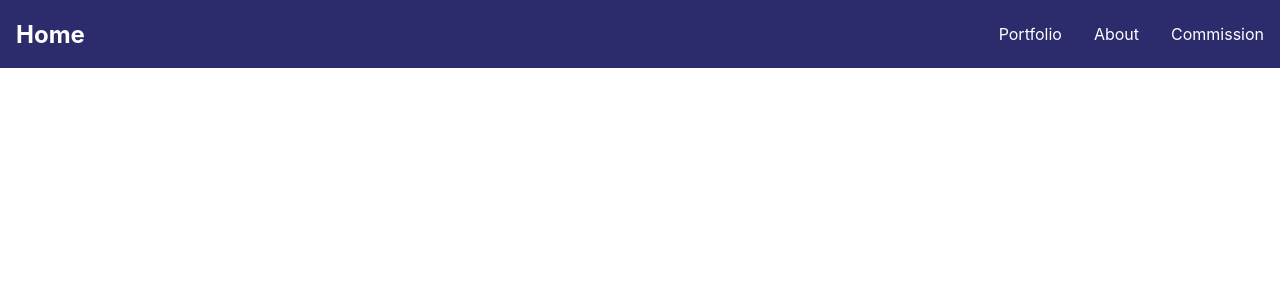
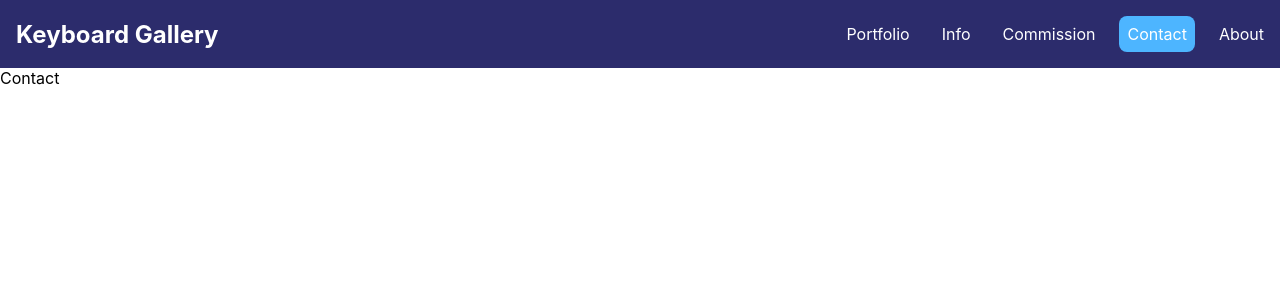
Before and after one commit to Crisu07/KeebGallery, a React (Create React App) app: page /contact in a window 1280 px wide. Shown: the top 300 px of the page. Built offline with nearby package versions, Linux system fonts and the light colour scheme.

Commit message:
Nav bar buttons working
buttons have a highlight
nav bar sticks to top of screen now on scroll

```diff
--- a/src/App.css
+++ b/src/App.css
@@ -1,5 +1,7 @@
 .App {
   text-align: center;
+  height: 100%;
+  width: 100%;
 }
 
 .App-logo {
--- a/src/App.js
+++ b/src/App.js
@@ -3,18 +3,21 @@ import React from "react";
 
 // React Routings Imports
 import { Navbar } from './components/Navbar'
-import { Route, Routes } from 'react-router-dom'
-import { Home, About, Commission } from "./components/pages";
+import { Route, Routes, Navigate } from 'react-router-dom'
+import { About, Commission, Contact } from "./components/pages";
 
 function App() {
   return (
     <div>
         <Navbar/>
         <Routes>
-        <Route path="/" element={<Home />}/>
+        {/* Redirects the default route to portfolio page */}
+        <Route path="/" element={<Navigate replace to='/portfolio' />}/>
+          {/* Main Pages for Keyboard Portfolio */}
           <Route path="/portfolio" element={<ReactImageGallery />}/>
           <Route path="/about" element={<About />}/>
           <Route path="/commission" element={<Commission />}/>
+          <Route path="/contact" element={<Contact />}/>
         </Routes>
       </div>
   );
--- a/src/components/Navbar.css
+++ b/src/components/Navbar.css
@@ -8,6 +8,10 @@ nav {
     justify-content: space-between;
     align-items: center;
     background-color: #2c2c6c;
+
+    /* sticks nav bar to top */
+    position: sticky;
+    top: 0;
 }
 
 nav .title {
@@ -34,3 +38,8 @@ nav ul li a {
     margin: 0 0.5rem;
     border-radius: 0.5rem;
 }
+
+/* not(.active) helps if hovering over a non active page (fixes double highlight bug) */
+nav ul li a:not(.active):hover {
+    background-color: #4db5ff;
+}
--- a/src/components/Navbar.jsx
+++ b/src/components/Navbar.jsx
@@ -5,16 +5,23 @@ import { NavLink, Link } from 'react-router-dom'
 export const Navbar = () => {
   return (
     <nav>
-        <Link to="/" className='title'>Home</Link>
+        <Link to="/" className='title'>Keyboard Gallery</Link>
         <ul>
             <li>
                 <NavLink to="/portfolio">Portfolio</NavLink>
             </li>
             <li>
-                <NavLink to="/about">About</NavLink>
+                <NavLink to="/about">Info</NavLink>
             </li>
             <li>
                 <NavLink to="/commission">Commission</NavLink>
+            </li>
+            <li>
+                <NavLink to="/contact">Contact</NavLink>
+            </li>
+            {/* TO DO: Jump back to personal Site */}
+            <li>
+                <NavLink to="/">About</NavLink>
             </li>
         </ul>
     </nav>
--- /dev/null
+++ b/src/components/pages/Contact.jsx
@@ -0,0 +1,7 @@
+import React from 'react'
+
+export const Contact = () => {
+  return (
+    <div>Contact</div>
+  )
+}
--- a/src/components/pages/index.js
+++ b/src/components/pages/index.js
@@ -1,4 +1,4 @@
 // Entryway for all the files within one import
-export * from "./Home"
+export * from "./Contact"
 export * from "./About"
 export * from "./Commission"
```
Also changed, not shown: public/sticker_5.png (added).
